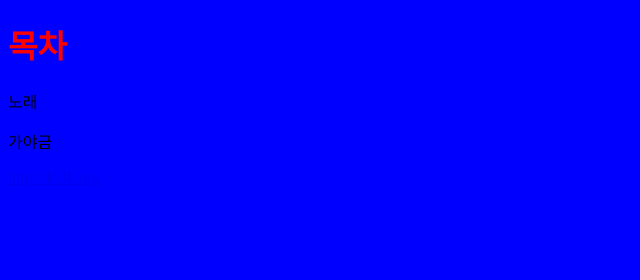
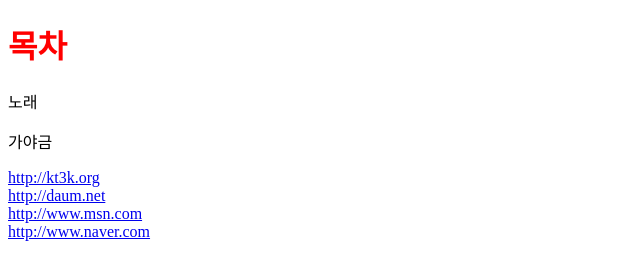
Before and after one commit to kt3k/dosolga.com, a plain HTML site: page index.html in a window 1280 px wide. Shown: the whole page, without its empty margins (0-640 px from the left). Drawn offline with Linux system fonts and the light colour scheme.

Commit message:
Update index.html

```diff
--- a/index.html
+++ b/index.html
@@ -9,13 +9,16 @@
      	color:red;
      }
      body {
-     	background:blue;
+     	background:white;
      }
   </style>
   <body>
     <h1 id="title">목차</h1>
     <div id="song">노래</div>
     <p id="a">가야금</p>
-    <a href="http://kt3k.org">http://kt3k.org</a>
+    <a href="http://kt3k.org">http://kt3k.org</a><br>
+    <a href="http://daum.net">http://daum.net</a><br>
+    <a href="http://www.msn.com">http://www.msn.com</a><br>
+    <a href="http://www.naver.com">http://www.naver.com</a>
   </body>
  </html>
```
